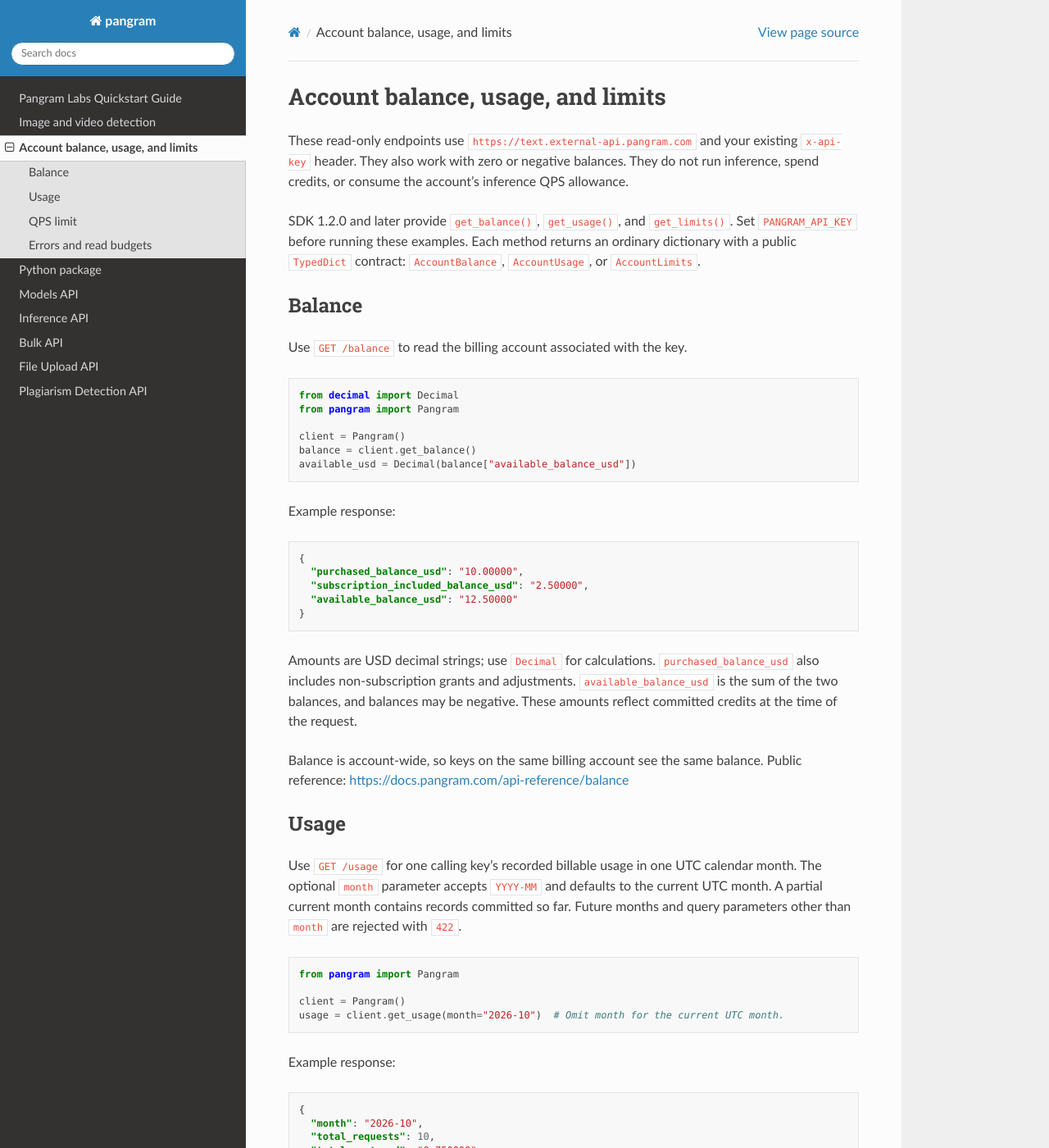
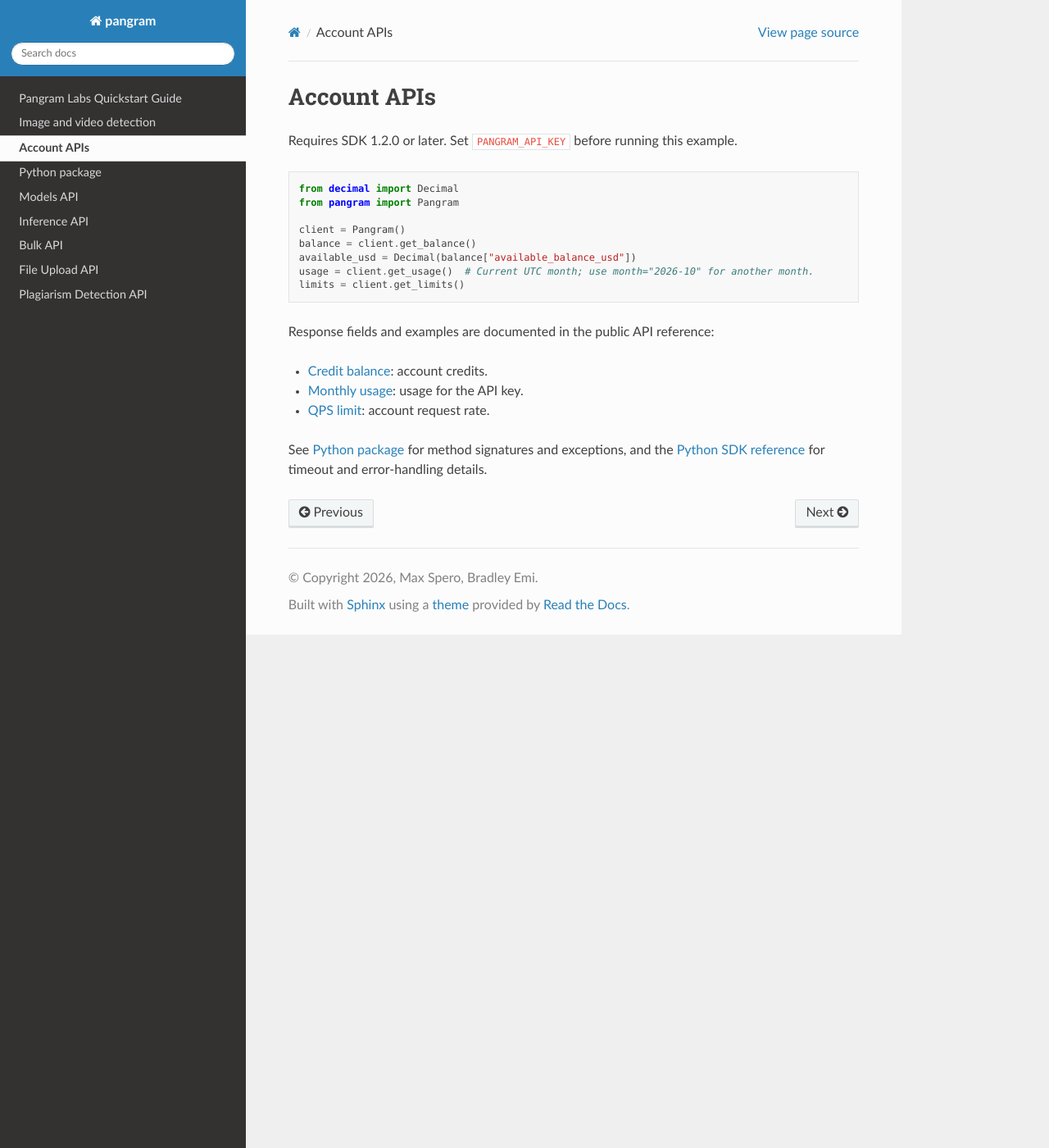
Before and after one commit to pangramlabs/pangram-sdk, a Sphinx documentation site: the page built from docs/account.rst, in a window 1280 px wide and 1400 px high. Shown: the whole window at 82% size. Built offline with Sphinx 7.4.7 and the Read the Docs theme 3.1.0, drawn with Linux system fonts in a browser that asks for light colours; some of the changed text lies outside the part shown.

Commit message:
Consolidate account documentation into concise SDK quickstart

```diff
--- a/docs/account.rst
+++ b/docs/account.rst
@@ -1,20 +1,7 @@
-Account balance, usage, and limits
-==================================
+Account APIs
+============
 
-These read-only endpoints use ``https://text.external-api.pangram.com`` and
-your existing ``x-api-key`` header. They also work with zero or negative
-balances. They do not run inference, spend credits, or consume
-the account's inference QPS allowance.
-
-SDK 1.2.0 and later provide ``get_balance()``, ``get_usage()``, and
-``get_limits()``. Set ``PANGRAM_API_KEY`` before running these examples.
-Each method returns an ordinary dictionary with a public ``TypedDict``
-contract: ``AccountBalance``, ``AccountUsage``, or ``AccountLimits``.
-
-Balance
--------
-
-Use ``GET /balance`` to read the billing account associated with the key.
+Requires SDK 1.2.0 or later. Set ``PANGRAM_API_KEY`` before running this example.
 
 .. code-block:: python
 
@@ -24,113 +11,15 @@ Use ``GET /balance`` to read the billing account associated with the key.
    client = Pangram()
    balance = client.get_balance()
    available_usd = Decimal(balance["available_balance_usd"])
-
-Example response:
-
-.. code-block:: json
-
-   {
-     "purchased_balance_usd": "10.00000",
-     "subscription_included_balance_usd": "2.50000",
-     "available_balance_usd": "12.50000"
-   }
-
-Amounts are USD decimal strings; use ``Decimal`` for calculations.
-``purchased_balance_usd`` also includes non-subscription grants and adjustments.
-``available_balance_usd`` is the sum of the two balances, and balances may be
-negative. These amounts reflect committed credits at the time of the request.
-
-Balance is account-wide, so keys on the same billing account see the same
-balance. Public reference: https://docs.pangram.com/api-reference/balance
-
-Usage
------
-
-Use ``GET /usage`` for one calling key's recorded billable usage in one UTC
-calendar month. The optional ``month`` parameter accepts ``YYYY-MM`` and
-defaults to the current UTC month. A partial current month contains records
-committed so far. Future months and query parameters other than ``month`` are
-rejected with ``422``.
-
-.. code-block:: python
-
-   from pangram import Pangram
-
-   client = Pangram()
-   usage = client.get_usage(month="2026-10")  # Omit month for the current UTC month.
-
-Example response:
-
-.. code-block:: json
-
-   {
-     "month": "2026-10",
-     "total_requests": 10,
-     "total_cost_usd": "0.750000"
-   }
-
-``total_requests`` counts recorded billable requests across products.
-``total_cost_usd`` is a USD decimal string summing their recorded charges.
-An unused month returns zero requests and ``"0.000000"`` cost.
-
-Usage is restricted to the calling key. Other keys on the account and keys
-replaced by rotation have separate histories. Use the dashboard for
-account-wide history.
-
-Public reference: https://docs.pangram.com/api-reference/usage
-
-QPS limit
----------
-
-Use ``GET /limits`` to read the billing account's configured inference QPS
-limit. Keys on the account share that limit for each metered endpoint.
-
-.. code-block:: python
-
-   from pangram import Pangram
-
-   client = Pangram()
+   usage = client.get_usage()  # Current UTC month; use month="2026-10" for another month.
    limits = client.get_limits()
 
-Example response:
+Response fields and examples are documented in the public API reference:
 
-.. code-block:: json
+* `Credit balance <https://docs.pangram.com/api-reference/balance>`_: account credits.
+* `Monthly usage <https://docs.pangram.com/api-reference/usage>`_: usage for the API key.
+* `QPS limit <https://docs.pangram.com/api-reference/limits>`_: account request rate.
 
-   {"qps_limit": 2.5}
-
-``qps_limit`` is a JSON number, including fractional values, or ``null`` when
-no account QPS limit is configured. This value describes the configured
-inference rate. Public reference: https://docs.pangram.com/api-reference/limits
-
-Errors and read budgets
------------------------
-
-Each method accepts a positive finite keyword-only ``timeout`` in seconds,
-defaulting to 10. This sets the connection and read-inactivity timeouts; it is
-not a total request deadline. Each method makes one HTTP request, disables
-redirects, and does not automatically retry. Invalid local input raises ``ValueError``; HTTP,
-transport, and malformed-response failures raise ``PangramRequestError``.
-The exception exposes ``status_code`` and a numeric ``retry_after`` delay in
-seconds. On a rate limit, wait for that delay before making another read.
-
-Account reads have rate limits separate from inference. Respect
-``Retry-After`` on HTTP ``429`` and avoid polling continuously.
-
-Responses use ``Cache-Control: no-store``. Avoid shared caching of account data.
-
-.. list-table::
-   :header-rows: 1
-   :widths: 15 85
-
-   * - Status
-     - Meaning
-   * - 401
-     - Missing, malformed, inactive, revoked, or otherwise invalid key/account.
-   * - 422
-     - Invalid/future usage month or unsupported usage query parameter.
-   * - 429
-     - Account-read rate or concurrency limit; observe ``Retry-After``.
-   * - 503
-     - Account lookup unavailable or timed out. A later read can be retried.
-
-Use ``/balance`` for available credits; ``/usage`` reports consumption.
+See :doc:`api/pangram` for method signatures and exceptions, and the
+`Python SDK reference <https://docs.pangram.com/sdk/python#account-read-errors>`_
+for timeout and error-handling details.
```
Also changed, not shown: README.md (+3 -27 lines).
